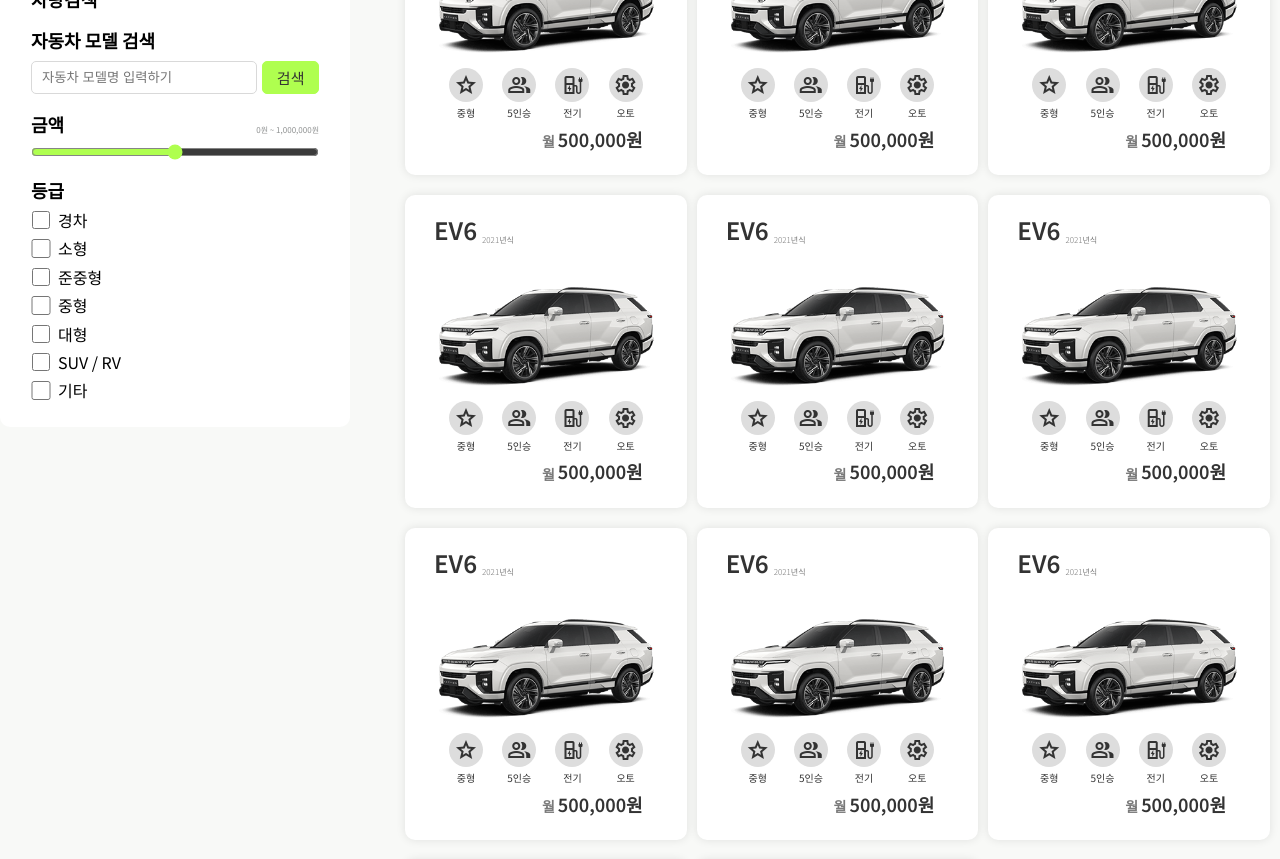
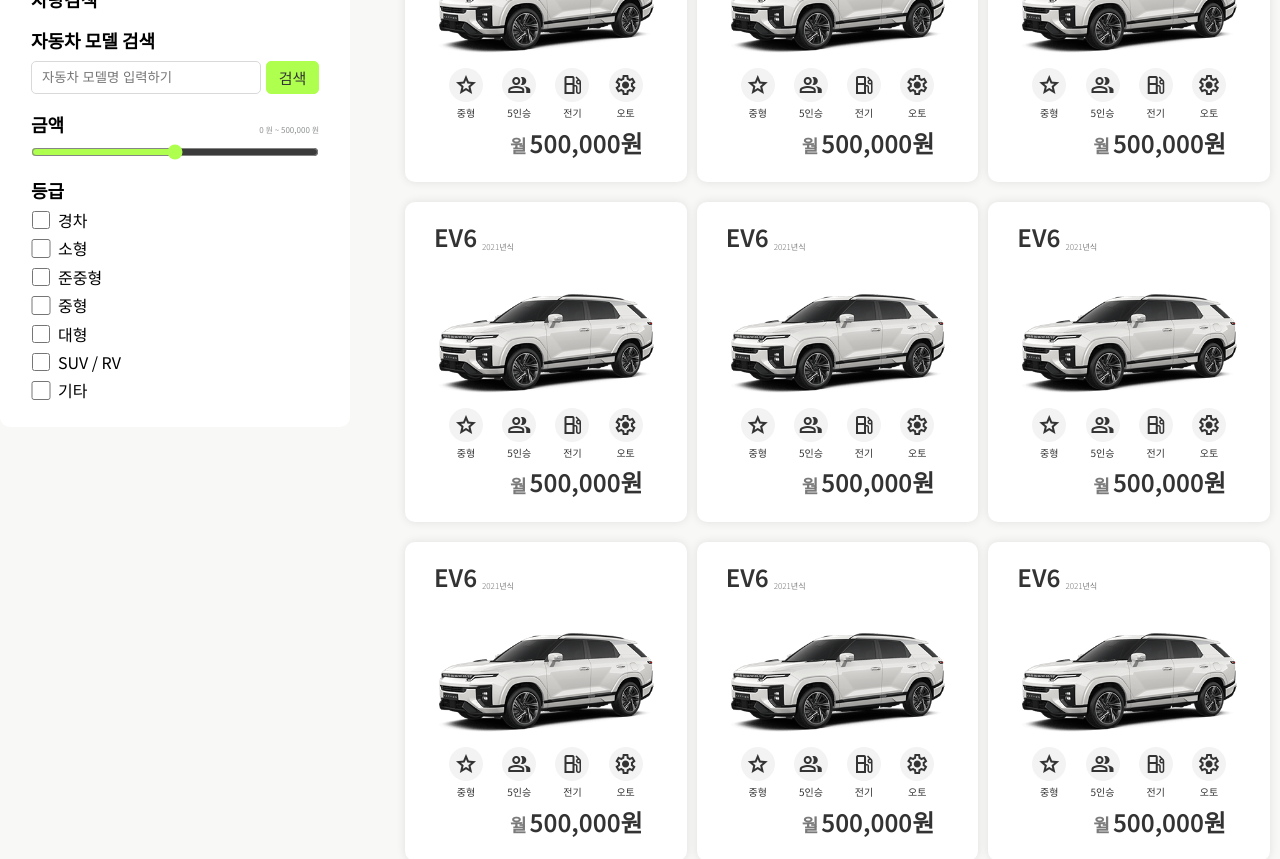
Before and after one commit to STERNDELFTIN/everycar-frontend, a React (Create React App) app in the folder everycar-frontend/: page / in a window 1280 px wide. Shown: the part 300-1159 px from the top of the page. Built offline with nearby package versions, Linux system fonts and the light colour scheme.

Commit message:
금액 range 수치가 뜨도록 수정, 금액 콤마 표시 추가.

```diff
--- a/everycar-frontend/src/components/productList/Category.js
+++ b/everycar-frontend/src/components/productList/Category.js
@@ -1,8 +1,22 @@
 // Category.js
-import React from 'react';
+import React, { useState } from 'react';
 import '../../css/productList/Category.css';
 
 function Category() {
+
+  // 슬라이더 값 상태 관리
+  const [value, setValue] = useState(500000); // 기본값은 500,000으로 설정
+
+  // 슬라이더 값이 변경될 때 호출되는 함수
+  const handleSliderChange = (event) => {
+    setValue(event.target.value); // 슬라이더 값 업데이트
+  };
+
+  // 숫자에 콤마 추가하기
+  const formatNumber = (value) => {
+    return value.toString().replace(/\B(?=(\d{3})+(?!\d))/g, ",");
+  };
+
   return (
     <div className="Category">
 
@@ -41,7 +55,7 @@
             <div class="side-box2-small-content">
               <label for="searchBox" class="side-box side-title-small">자동차 모델 검색</label>
               <div class="side-box2-small-content-smallBox">
-                  <input type="search" id="searchBox" class="search-box" placeholder="자동차 모델명 입력하기"/>
+                <input type="text" id="searchBox" class="search-box" placeholder="자동차 모델명 입력하기" />
                 <button type="button" class="search-btn">검색</button>
               </div>
             </div>
@@ -50,10 +64,13 @@
             <div class="side-box2-small-content">
               <label for="priceRange" class="side-box side-title-small">
                 금액
-                  <span class="price-range">0원 ~ 1,000,000원</span>
+                <span class="price-range">0 원 ~ {formatNumber(value)} 원</span>
               </label>
               <div class="side-box2-small-content-smallBox">
-                  <input type="range" id="priceRange" class="range-bar" min="0" max="10"/>
+                <input type="range" id="priceRange" class="range-bar"
+                  min="0" max="1000000" step="100000"
+                  value={value}
+                  onChange={handleSliderChange} />
               </div>
             </div>
 
@@ -63,31 +80,31 @@
 
               <div class="side-box2-small-content-smallBox size-check-box">
                 <div class="form-check">
-                    <input class="form-check-input" type="checkbox" value="size-1" id="size1"/>
+                  <input class="form-check-input" type="checkbox" value="size-1" id="size1" />
                   <label class="form-check-label" for="size1">경차</label>
                 </div>
                 <div class="form-check">
-                    <input class="form-check-input" type="checkbox" value="size-2" id="size2"/>
+                  <input class="form-check-input" type="checkbox" value="size-2" id="size2" />
                   <label class="form-check-label" for="size2">소형</label>
                 </div>
                 <div class="form-check">
-                    <input class="form-check-input" type="checkbox" value="size-3" id="size3"/>
+                  <input class="form-check-input" type="checkbox" value="size-3" id="size3" />
                   <label class="form-check-label" for="size3">준중형</label>
                 </div>
                 <div class="form-check">
-                    <input class="form-check-input" type="checkbox" value="size-4" id="size4"/>
+                  <input class="form-check-input" type="checkbox" value="size-4" id="size4" />
                   <label class="form-check-label" for="size4">중형</label>
                 </div>
                 <div class="form-check">
-                    <input class="form-check-input" type="checkbox" value="size-5" id="size5"/>
+                  <input class="form-check-input" type="checkbox" value="size-5" id="size5" />
                   <label class="form-check-label" for="size5">대형</label>
                 </div>
                 <div class="form-check">
-                    <input class="form-check-input" type="checkbox" value="size-6" id="size6"/>
+                  <input class="form-check-input" type="checkbox" value="size-6" id="size6" />
                   <label class="form-check-label" for="size6">SUV / RV</label>
                 </div>
                 <div class="form-check checkbox-last">
-                    <input class="form-check-input" type="checkbox" value="size-7" id="size7"/>
+                  <input class="form-check-input" type="checkbox" value="size-7" id="size7" />
                   <label class="form-check-label" for="size7">기타</label>
                 </div>
               </div>
--- a/everycar-frontend/src/components/productList/List.js
+++ b/everycar-frontend/src/components/productList/List.js
@@ -34,7 +34,7 @@
                   <span class="icon-name">5인승</span>
                 </div>
                 <div class="card-icons-sm">
-                  <span class="material-symbols-outlined">ev_station</span>
+                <span class="material-symbols-outlined">local_gas_station</span>
                   <span class="icon-name">전기</span>
                 </div>
                 <div class="card-icons-sm">
@@ -66,7 +66,7 @@
                   <span class="icon-name">5인승</span>
                 </div>
                 <div class="card-icons-sm">
-                  <span class="material-symbols-outlined">ev_station</span>
+                  <span class="material-symbols-outlined">local_gas_station</span>
                   <span class="icon-name">전기</span>
                 </div>
                 <div class="card-icons-sm">
@@ -96,7 +96,7 @@
                   <span class="icon-name">5인승</span>
                 </div>
                 <div class="card-icons-sm">
-                  <span class="material-symbols-outlined">ev_station</span>
+                  <span class="material-symbols-outlined">local_gas_station</span>
                   <span class="icon-name">전기</span>
                 </div>
                 <div class="card-icons-sm">
@@ -126,7 +126,7 @@
                   <span class="icon-name">5인승</span>
                 </div>
                 <div class="card-icons-sm">
-                  <span class="material-symbols-outlined">ev_station</span>
+                  <span class="material-symbols-outlined">local_gas_station</span>
                   <span class="icon-name">전기</span>
                 </div>
                 <div class="card-icons-sm">
@@ -156,7 +156,7 @@
                   <span class="icon-name">5인승</span>
                 </div>
                 <div class="card-icons-sm">
-                  <span class="material-symbols-outlined">ev_station</span>
+                  <span class="material-symbols-outlined">local_gas_station</span>
                   <span class="icon-name">전기</span>
                 </div>
                 <div class="card-icons-sm">
@@ -186,7 +186,7 @@
                   <span class="icon-name">5인승</span>
                 </div>
                 <div class="card-icons-sm">
-                  <span class="material-symbols-outlined">ev_station</span>
+                  <span class="material-symbols-outlined">local_gas_station</span>
                   <span class="icon-name">전기</span>
                 </div>
                 <div class="card-icons-sm">
@@ -216,7 +216,7 @@
                   <span class="icon-name">5인승</span>
                 </div>
                 <div class="card-icons-sm">
-                  <span class="material-symbols-outlined">ev_station</span>
+                  <span class="material-symbols-outlined">local_gas_station</span>
                   <span class="icon-name">전기</span>
                 </div>
                 <div class="card-icons-sm">
@@ -246,7 +246,7 @@
                   <span class="icon-name">5인승</span>
                 </div>
                 <div class="card-icons-sm">
-                  <span class="material-symbols-outlined">ev_station</span>
+                  <span class="material-symbols-outlined">local_gas_station</span>
                   <span class="icon-name">전기</span>
                 </div>
                 <div class="card-icons-sm">
@@ -276,7 +276,7 @@
                   <span class="icon-name">5인승</span>
                 </div>
                 <div class="card-icons-sm">
-                  <span class="material-symbols-outlined">ev_station</span>
+                  <span class="material-symbols-outlined">local_gas_station</span>
                   <span class="icon-name">전기</span>
                 </div>
                 <div class="card-icons-sm">
@@ -306,7 +306,7 @@
                   <span class="icon-name">5인승</span>
                 </div>
                 <div class="card-icons-sm">
-                  <span class="material-symbols-outlined">ev_station</span>
+                  <span class="material-symbols-outlined">local_gas_station</span>
                   <span class="icon-name">전기</span>
                 </div>
                 <div class="card-icons-sm">
@@ -336,7 +336,7 @@
                   <span class="icon-name">5인승</span>
                 </div>
                 <div class="card-icons-sm">
-                  <span class="material-symbols-outlined">ev_station</span>
+                  <span class="material-symbols-outlined">local_gas_station</span>
                   <span class="icon-name">전기</span>
                 </div>
                 <div class="card-icons-sm">
@@ -350,7 +350,7 @@
               </div>
             </div>
 
-            {/* 카드 반복 끝. +8개 반복. 총 9개 */}
+            {/* 카드 반복 끝. +10개 반복. 총 11개 */}
 
           </div>
 
--- a/everycar-frontend/src/css/productList/List.css
+++ b/everycar-frontend/src/css/productList/List.css
@@ -68,7 +68,7 @@
     flex-direction: column;
 }
 .material-symbols-outlined{
-    background-color: #ddd;
+    background-color: #F3F3F3;
     padding: 5px;
     border-radius: 100%;
 }
@@ -88,11 +88,11 @@
     margin: 0 15px;
 }
 .card-price-sm1{
-    font-size: 14px;
+    font-size: 18px;
     color: #2F2F2FCC;
     opacity: 80%;
     margin-right: 3px;
 }
 .card-price-sm2{
-    font-size: 18px;
+    font-size: 24px;
 }
```
Lines whose indentation alone changed are shown as unchanged.
